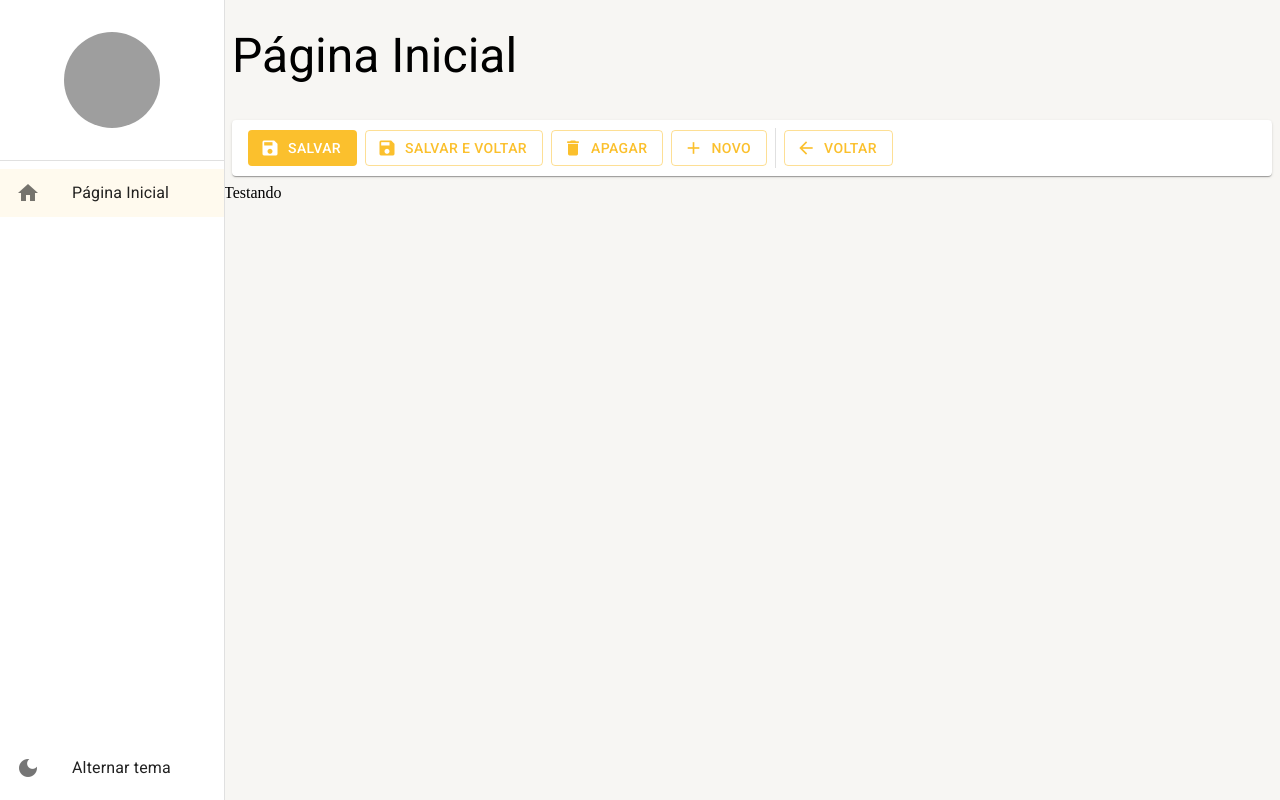
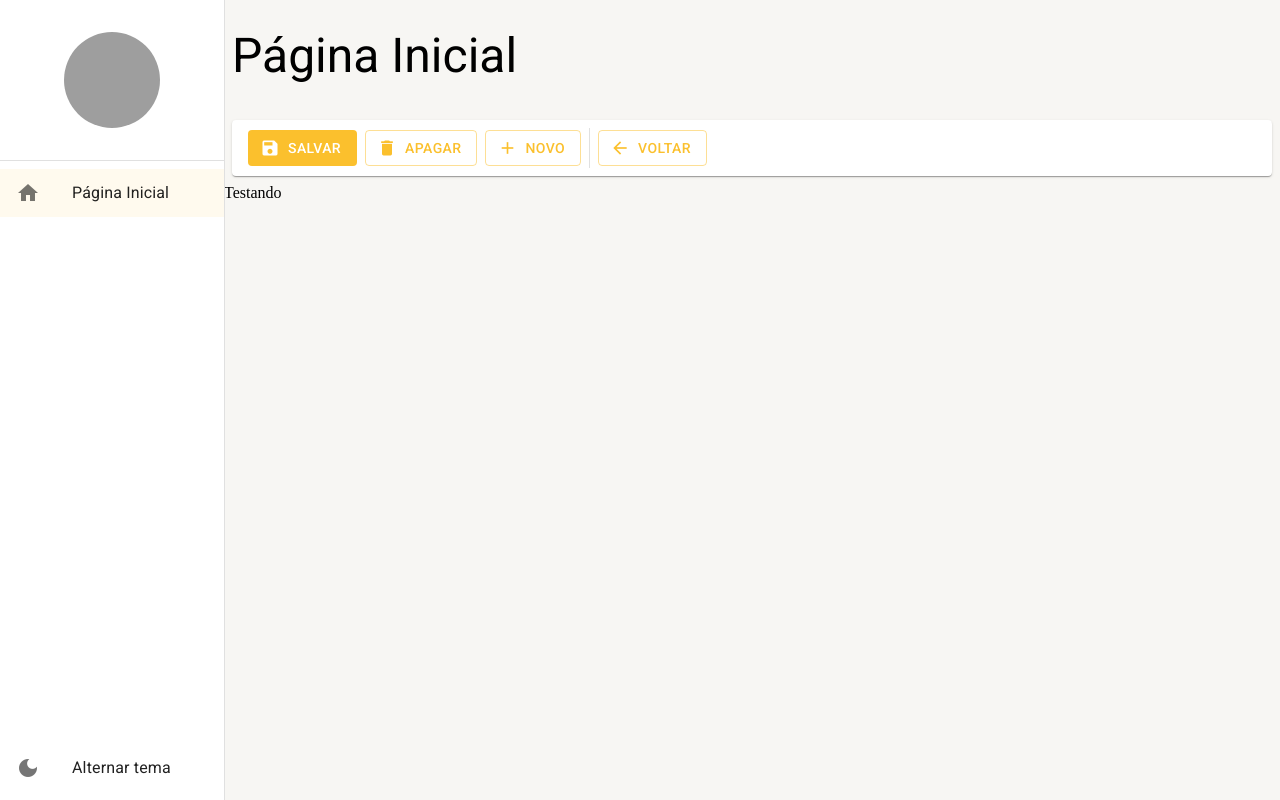
Before and after one commit to fabiosnascimento/react-cadastro-cidades-pessoas, a React (Create React App) app: page /pagina-inicial in a window 1280 px wide. Built offline with nearby package versions, Linux system fonts and the light colour scheme; grey boxes are pictures that could not be loaded.

Commit message:
Atributos nos botões da ferramenta de detalhe

```diff
--- a/src/shared/components/ferramentas-de-detalhe/FerramentasDeDetalhe.tsx
+++ b/src/shared/components/ferramentas-de-detalhe/FerramentasDeDetalhe.tsx
@@ -1,6 +1,36 @@
 import { Box, Button, Divider, Icon, Paper, useTheme } from "@mui/material"
 
-export const FerramentasDeDetalhe: React.FC = () => {
+interface IFerramentasDeDetalheProps {
+  textoBotaoNovo?: string;
+
+  mostrarBotaoNovo?: boolean;
+  mostrarBotaoVoltar?: boolean;
+  mostrarBotaoApagar?: boolean;
+  mostrarBotaoSalvar?: boolean;
+  mostrarBotaoSalvarEFechar?: boolean;
+
+  aoClicarEmNovo?: () => void;
+  aoClicarEmVoltar?: () => void;
+  aoClicarEmApagar?: () => void;
+  aoClicarEmSalvar?: () => void;
+  aoClicarEmSalvarEFechar?: () => void;
+}
+
+export const FerramentasDeDetalhe: React.FC<IFerramentasDeDetalheProps> = ({
+  textoBotaoNovo = 'Novo',
+
+  mostrarBotaoNovo = true,
+  mostrarBotaoVoltar = true,
+  mostrarBotaoApagar = true,
+  mostrarBotaoSalvar = true,
+  mostrarBotaoSalvarEFechar = false,
+
+  aoClicarEmNovo,
+  aoClicarEmVoltar,
+  aoClicarEmApagar,
+  aoClicarEmSalvar,
+  aoClicarEmSalvarEFechar,
+ }) => {
   const theme = useTheme();
 
   return (
@@ -14,49 +44,64 @@
       gap={1}
       alignItems="center"
     >
+      {mostrarBotaoSalvar && (
         <Button
           color="primary"
           disableElevation
           variant="contained"
+          onClick={aoClicarEmSalvar}
           startIcon={<Icon>save</Icon>}
         >
           Salvar
         </Button>
+      )}
+      {mostrarBotaoSalvarEFechar && (
         <Button
           color="primary"
           disableElevation
           variant="outlined"
+          onClick={aoClicarEmSalvarEFechar}
           startIcon={<Icon>save</Icon>}
         >
           Salvar e Voltar
         </Button>
+      )}
+      {mostrarBotaoApagar && (
         <Button
           color="primary"
           disableElevation
           variant="outlined"
+          onClick={aoClicarEmApagar}
           startIcon={<Icon>delete</Icon>}
         >
           Apagar
         </Button>
+      )}
+      {mostrarBotaoNovo && (
         <Button
           color="primary"
           disableElevation
           variant="outlined"
+          onClick={aoClicarEmNovo}
           startIcon={<Icon>add</Icon>}
         >
-        Novo
+          {textoBotaoNovo}
         </Button>
+      )}
 
       <Divider variant="middle" orientation="vertical" />
 
+      {mostrarBotaoVoltar && (
         <Button
           color="primary"
           disableElevation
           variant="outlined"
+          onClick={aoClicarEmVoltar}
           startIcon={<Icon>arrow_back</Icon>}
         >
           Voltar
         </Button>
+      )}
     </Box>
   )
 }
```
Lines whose indentation alone changed are shown as unchanged.
